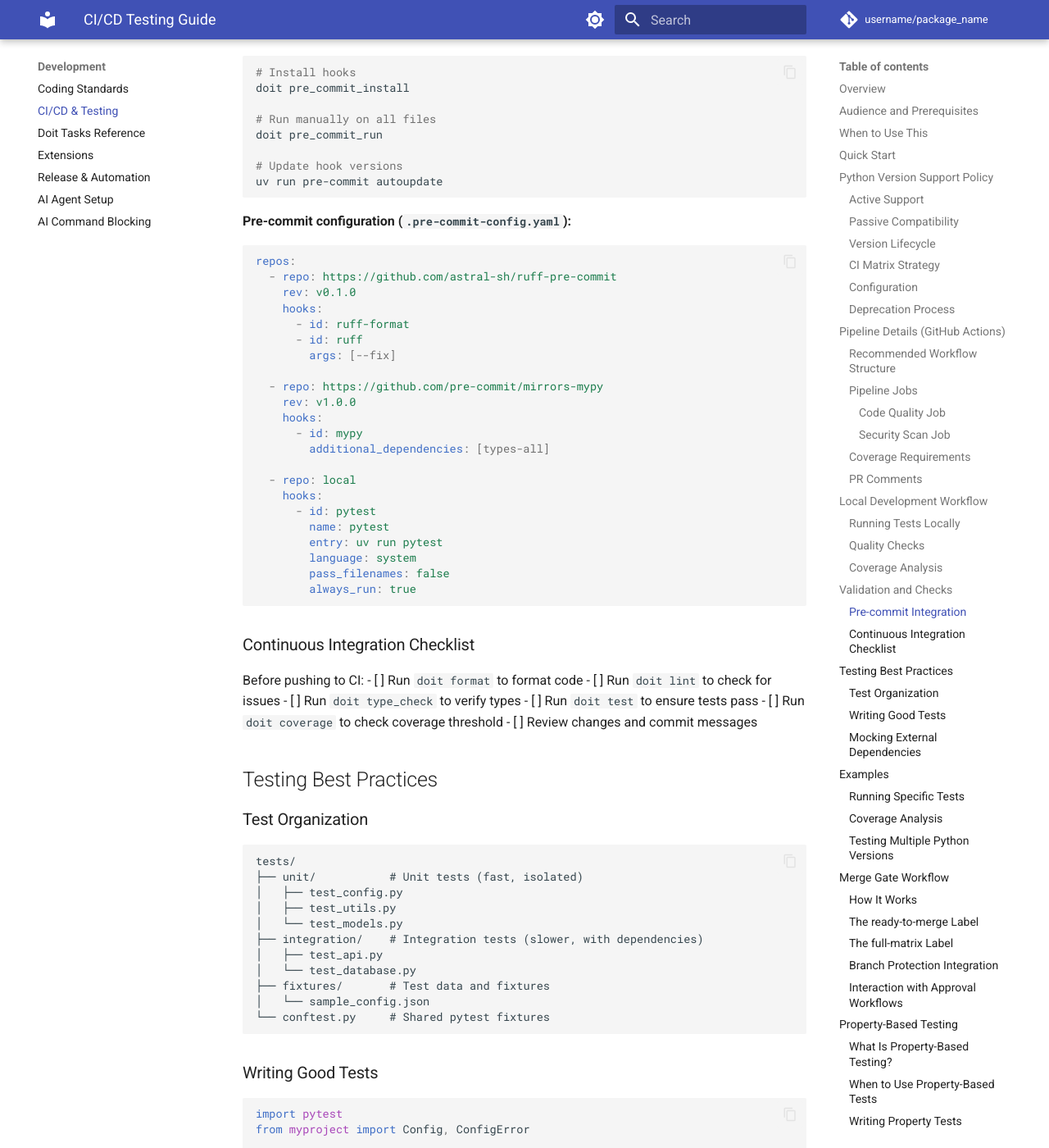
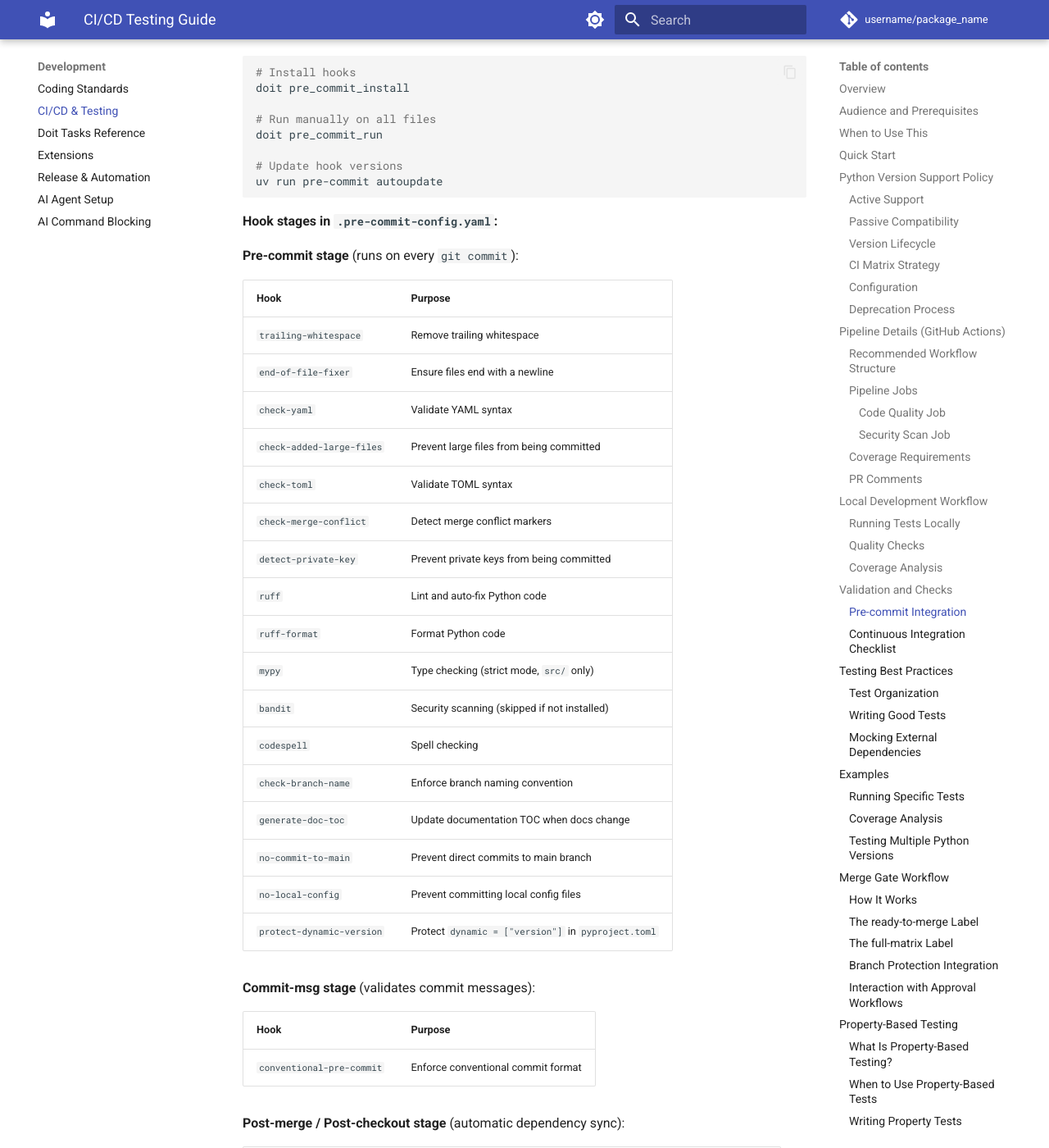
Before and after one commit to endavis/pyproject-template, an MkDocs documentation site: the page built from docs/development/ci-cd-testing.md, in a window 1280 px wide and 1400 px high, scrolled down 6594 px. Shown: the whole window at 82% size. Built offline with MkDocs 1.6.1 and Material for MkDocs 9.7.7, drawn with Linux system fonts in a browser that asks for light colours; comment, search, counter and statistics services are not loaded; some of the changed text lies outside the part shown.

Commit message:
docs: update documentation for recent features (PRs #268-#287) (merges PR #289, addresses #288)
Co-authored-by: Claude Opus 4.6 <noreply@anthropic.com>

````diff
--- a/docs/development/ci-cd-testing.md
+++ b/docs/development/ci-cd-testing.md
@@ -317,31 +317,42 @@ doit pre_commit_run
 uv run pre-commit autoupdate
 ```
 
-**Pre-commit configuration (`.pre-commit-config.yaml`):**
-```yaml
-repos:
-  - repo: https://github.com/astral-sh/ruff-pre-commit
-    rev: v0.1.0
-    hooks:
-      - id: ruff-format
-      - id: ruff
-        args: [--fix]
+**Hook stages in `.pre-commit-config.yaml`:**
 
-  - repo: https://github.com/pre-commit/mirrors-mypy
-    rev: v1.0.0
-    hooks:
-      - id: mypy
-        additional_dependencies: [types-all]
+**Pre-commit stage** (runs on every `git commit`):
 
-  - repo: local
-    hooks:
-      - id: pytest
-        name: pytest
-        entry: uv run pytest
-        language: system
-        pass_filenames: false
-        always_run: true
-```
+| Hook | Purpose |
+|------|---------|
+| `trailing-whitespace` | Remove trailing whitespace |
+| `end-of-file-fixer` | Ensure files end with a newline |
+| `check-yaml` | Validate YAML syntax |
+| `check-added-large-files` | Prevent large files from being committed |
+| `check-toml` | Validate TOML syntax |
+| `check-merge-conflict` | Detect merge conflict markers |
+| `detect-private-key` | Prevent private keys from being committed |
+| `ruff` | Lint and auto-fix Python code |
+| `ruff-format` | Format Python code |
+| `mypy` | Type checking (strict mode, `src/` only) |
+| `bandit` | Security scanning (skipped if not installed) |
+| `codespell` | Spell checking |
+| `check-branch-name` | Enforce branch naming convention |
+| `generate-doc-toc` | Update documentation TOC when docs change |
+| `no-commit-to-main` | Prevent direct commits to main branch |
+| `no-local-config` | Prevent committing local config files |
+| `protect-dynamic-version` | Protect `dynamic = ["version"]` in `pyproject.toml` |
+
+**Commit-msg stage** (validates commit messages):
+
+| Hook | Purpose |
+|------|---------|
+| `conventional-pre-commit` | Enforce conventional commit format |
+
+**Post-merge / Post-checkout stage** (automatic dependency sync):
+
+| Hook | Purpose |
+|------|---------|
+| `uv-sync-on-pull` | Runs `uv sync --all-extras --dev` when `uv.lock` changes after `git pull` |
+| `uv-sync-on-checkout` | Runs `uv sync --all-extras --dev` when `uv.lock` changes after branch switch |
 
 ### Continuous Integration Checklist
 
````
Also changed, not shown: AGENTS.md (+4 -0 lines), docs/development/doit-tasks-reference.md (+69 -2 lines), docs/development/release-and-automation.md (+40 -0 lines), docs/index.md (+5 -0 lines).
